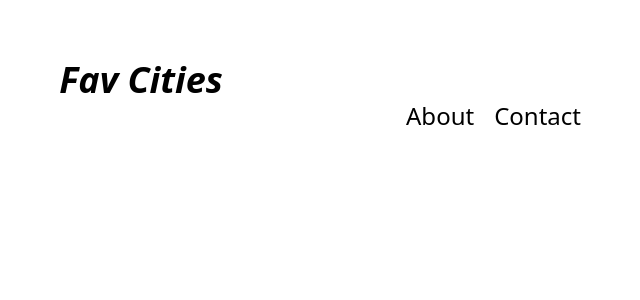
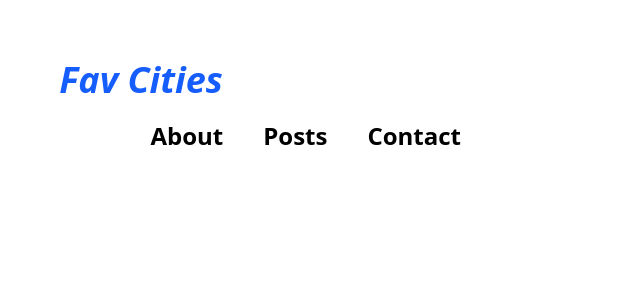
Before and after one commit to kezagiselle/react-Router-practise, a React (Vite) app in the folder reactPractise/: page / in a window 1280 px wide. Shown: the top 300 px of the page, without its empty margins (499-1139 px from the left). Built offline with nearby package versions, Linux system fonts and the light colour scheme.

Commit message:
feat: changing colours

```diff
--- a/reactPractise/src/pages/Header.tsx
+++ b/reactPractise/src/pages/Header.tsx
@@ -3,7 +3,7 @@ import React from 'react'
 function Header() {
   return (
     <div>
-      <h1 className="text-4xl font-bold italic flex justify-center mt-15">Fav Cities</h1>
+      <h1 className="text-4xl font-bold italic flex justify-center mt-15 text-blue-600">Fav Cities</h1>
     </div>
   )
 }
--- a/reactPractise/src/pages/Home.tsx
+++ b/reactPractise/src/pages/Home.tsx
@@ -7,9 +7,10 @@ function Home() {
     <div>
        <Header />
 
-       <div className="text-2xl flex justify-end gap-5 mr-50">
-       <NavLink to='/about'>About</NavLink>
-       <NavLink to='/contact'>Contact</NavLink>
+       <div className="text-2xl flex justify-end gap-10 mr-80 mt-5 font-semibold ">
+       <NavLink to='/about' className=" hover:text-blue-500 transform hover:scale-130 transition duration-300">About</NavLink>
+       <NavLink to='/posts' className=" hover:text-blue-500transform hover:scale-130 transition duration-300">Posts</NavLink>
+       <NavLink to='/contact' className="hover:text-blue-500 transform hover:scale-130 transition duration-300">Contact</NavLink>
        </div>
 
     </div>
```
